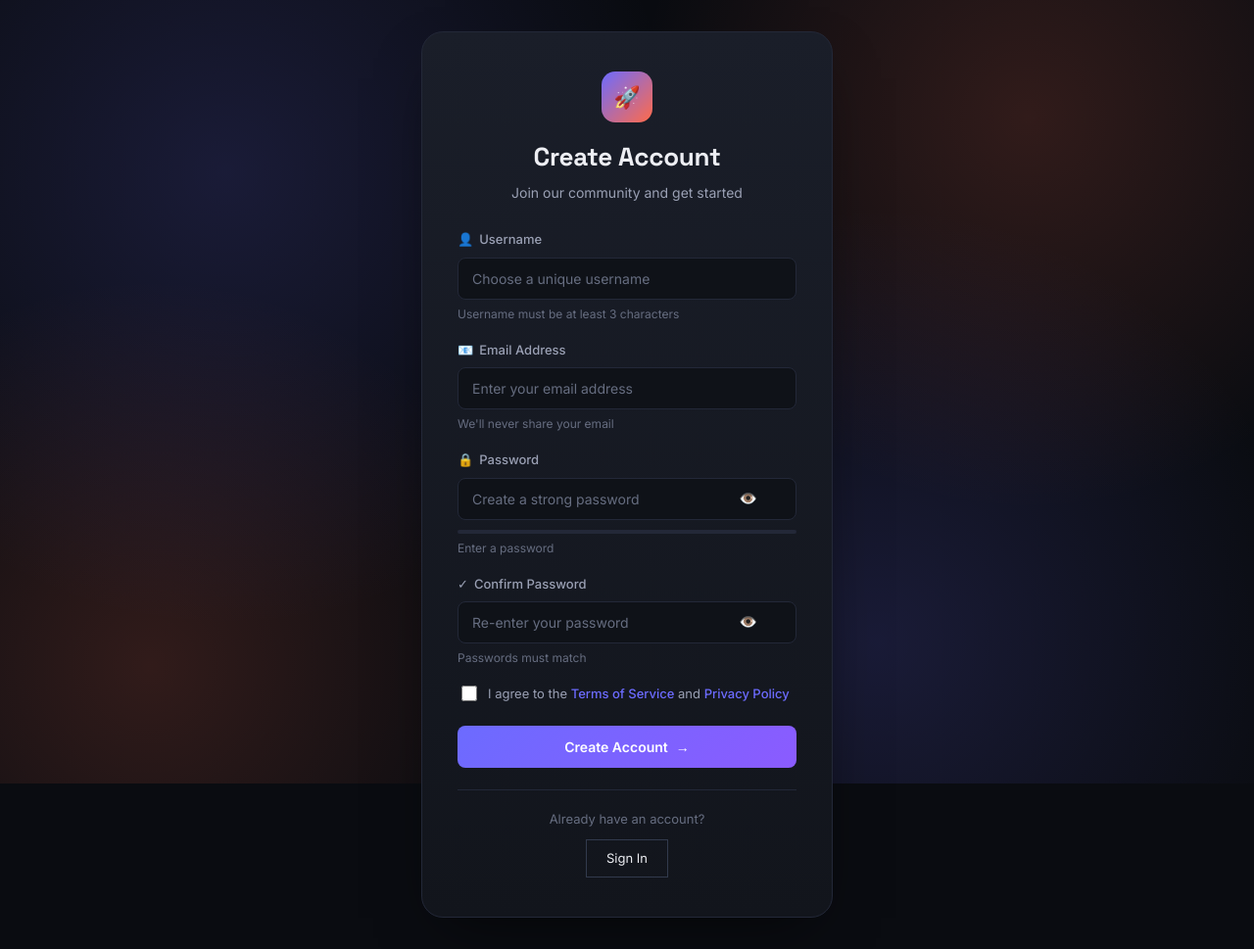
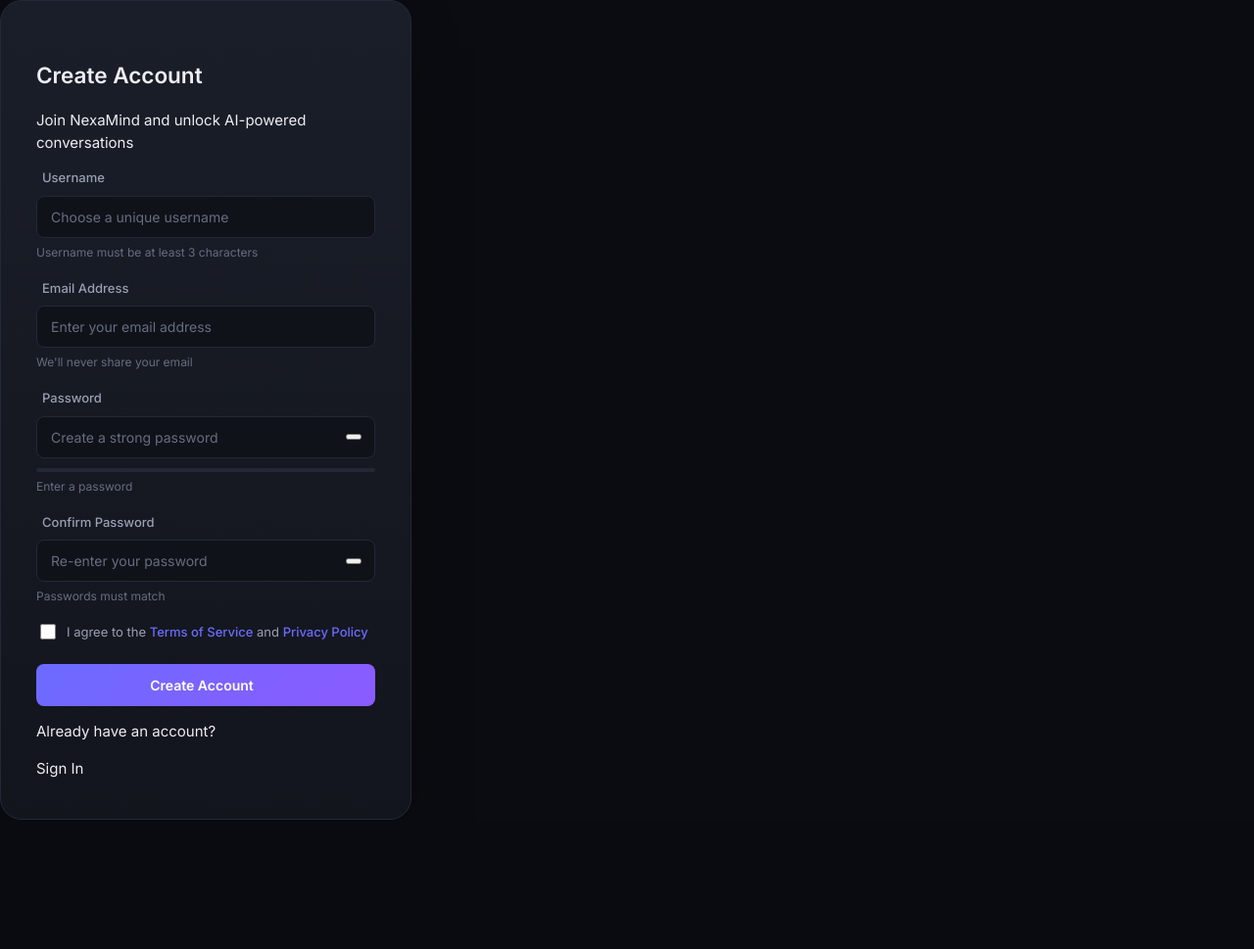
Before and after one commit to sumitkumar1233edeedad/nexamind-ai, a Django app: page /register/ in a window 1280 px wide. Shown: the whole page at 98% size. After the commit the page ends 837 px from the top, so only its background shows below. Run offline with Django 5.2, Linux system fonts and the light colour scheme.

Commit message:
Update register.html

```diff
--- a/chating/templates/chating/register.html
+++ b/chating/templates/chating/register.html
@@ -1,23 +1,23 @@
 {% extends 'main.html' %}
+{% block content %}
+<div class="auth-container">
+    <div class="auth-card register-card">
+        <div class="auth-header">
+            <div class="auth-icon">
+                <i class="fas fa-rocket"></i>
+            </div>
 
-{% block content %}
-<div class="register-container">
-    <div class="register-card">
-        <div class="register-header">
-            <div class="header-icon">🚀</div>
             <h2>Create Account</h2>
-            <p>Join our community and get started</p>
+            <p>Join NexaMind and unlock AI-powered conversations</p>
         </div>
 
-        <form action="" method="POST" class="register-form">
+        <form action="" method="POST" class="auth-form">
             {% csrf_token %}
 
             {% if messages %}
                 {% for message in messages %}
                     <div class="message {{ message.tags }}">
-                        <span class="message-icon">
-                            {% if message.tags == 'success' %}✅{% elif message.tags == 'error' %}❌{% else %}⚠️{% endif %}
-                        </span>
+                        <i class="fas {% if message.tags == 'success' %}fa-check-circle{% else %}fa-exclamation-circle{% endif %}"></i>
                         {{ message }}
                     </div>
                 {% endfor %}
@@ -25,37 +25,36 @@
 
             <div class="form-group">
                 <label for="username">
-                    <span class="label-icon">👤</span>
-                    Username
+                    <i class="fas fa-user"></i> Username
                 </label>
                 <div class="input-wrapper">
                     <input type="text" id="username" name="username" placeholder="Choose a unique username" required>
-                    <span class="input-status"></span>
+                    <span class="input-status" id="usernameStatus"></span>
                 </div>
                 <small class="input-hint">Username must be at least 3 characters</small>
             </div>
 
             <div class="form-group">
                 <label for="email">
-                    <span class="label-icon">📧</span>
-                    Email Address
+                    <i class="fas fa-envelope"></i> Email Address
                 </label>
                 <div class="input-wrapper">
                     <input type="email" id="email" name="email" placeholder="Enter your email address" required>
-                    <span class="input-status"></span>
+                    <span class="input-status" id="emailStatus"></span>
                 </div>
                 <small class="input-hint">We'll never share your email</small>
             </div>
 
             <div class="form-group">
                 <label for="password">
-                    <span class="label-icon">🔒</span>
-                    Password
+                    <i class="fas fa-lock"></i> Password
                 </label>
                 <div class="input-wrapper">
                     <input type="password" id="password" name="password" placeholder="Create a strong password" required>
-                    <span class="toggle-password" onclick="togglePassword('password', this)">👁️</span>
-                    <span class="input-status"></span>
+                    <button type="button" class="toggle-password" onclick="togglePasswordVisibility('password')">
+                        <i class="fas fa-eye"></i>
+                    </button>
+                    <span class="input-status" id="passwordStatus"></span>
                 </div>
                 <div class="password-strength">
                     <div class="strength-bar">
@@ -67,13 +66,14 @@
 
             <div class="form-group">
                 <label for="confirm_password">
-                    <span class="label-icon">✓</span>
-                    Confirm Password
+                    <i class="fas fa-check"></i> Confirm Password
                 </label>
                 <div class="input-wrapper">
                     <input type="password" id="confirm_password" name="confirm_password" placeholder="Re-enter your password" required>
-                    <span class="toggle-password" onclick="togglePassword('confirm_password', this)">👁️</span>
-                    <span class="input-status"></span>
+                    <button type="button" class="toggle-password" onclick="togglePasswordVisibility('confirm_password')">
+                        <i class="fas fa-eye"></i>
+                    </button>
+                    <span class="input-status" id="confirmStatus"></span>
                 </div>
                 <small class="input-hint" id="confirmHint">Passwords must match</small>
             </div>
@@ -85,14 +85,14 @@
                 </label>
             </div>
 
-            <button type="submit" class="register-btn">
+            <button type="submit" class="auth-btn register-btn">
                 <span>Create Account</span>
-                <span class="btn-icon">→</span>
+                <i class="fas fa-arrow-right"></i>
             </button>
 
-            <div class="login-link">
+            <div class="auth-footer">
                 <p>Already have an account?</p>
-                <a href="{% url 'login' %}" class="login-btn-link">Sign In</a>
+                <a href="{% url 'login' %}" class="auth-link">Sign In</a>
             </div>
         </form>
     </div>
```
